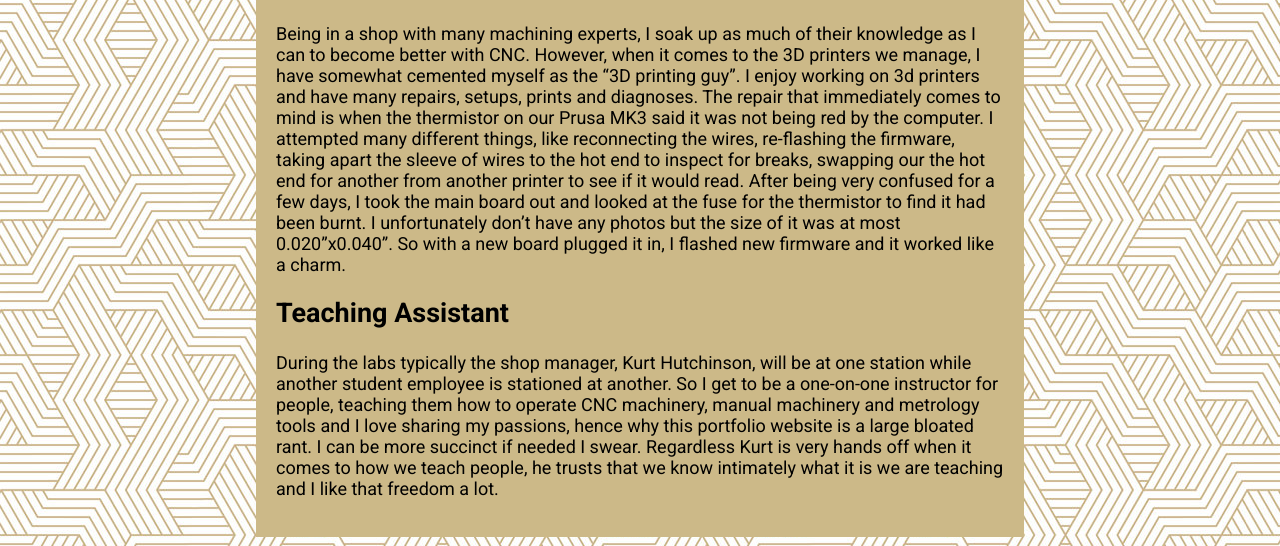
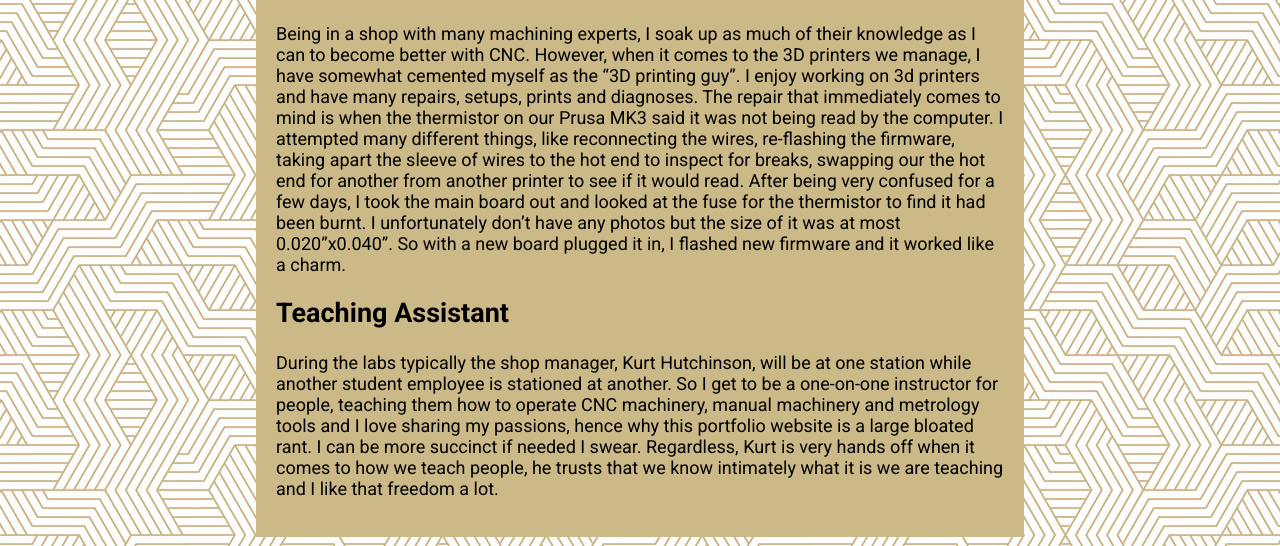
Before and after one commit to Brady-Hogg/Portfolio, a Jekyll site: the page built from cougshop.md, in a window 1280 px wide and 900 px high, scrolled down 2837 px. Shown: the part 273-819 px from the top of the window. Built offline with Jekyll 4.4.1, drawn with Linux system fonts in a browser that asks for light colours; some of the changed text lies outside the part shown.

Commit message:
Update cougshop.md

```diff
--- a/cougshop.md
+++ b/cougshop.md
@@ -28,6 +28,6 @@ The entire reason I made the fixture plate, is I needed to make 5 different, lar
 
 # Lab Work
 ## 3D Printer Doctor
-Being in a shop with many machining experts, I soak up as much of their knowledge as I can to become better with CNC. However, when it comes to the 3D printers we manage, I have somewhat cemented myself as the "3D printing guy". I enjoy working on 3d printers and have many repairs, setups, prints and diagnoses. The repair that immediately comes to mind is when the thermistor on our Prusa MK3 said it was not being red by the computer. I attempted many different things, like reconnecting the wires, re-flashing the firmware, taking apart the sleeve of wires to the hot end to inspect for breaks, swapping our the hot end for another from another printer to see if it would read. After being very confused for a few days, I took the main board out and looked at the fuse for the thermistor to find it had been burnt. I unfortunately don't have any photos but the size of it was at most 0.020"x0.040". So with a new board plugged it in, I flashed new firmware and it worked like a charm.
+Being in a shop with many machining experts, I soak up as much of their knowledge as I can to become better with CNC. However, when it comes to the 3D printers we manage, I have somewhat cemented myself as the "3D printing guy". I enjoy working on 3d printers and have many repairs, setups, prints and diagnoses. The repair that immediately comes to mind is when the thermistor on our Prusa MK3 said it was not being read by the computer. I attempted many different things, like reconnecting the wires, re-flashing the firmware, taking apart the sleeve of wires to the hot end to inspect for breaks, swapping our the hot end for another from another printer to see if it would read. After being very confused for a few days, I took the main board out and looked at the fuse for the thermistor to find it had been burnt. I unfortunately don't have any photos but the size of it was at most 0.020"x0.040". So with a new board plugged it in, I flashed new firmware and it worked like a charm.
 ## Teaching Assistant
-During the labs typically the shop manager, Kurt Hutchinson, will be at one station while another student employee is stationed at another. So I get to be a one-on-one instructor for people, teaching them how to operate CNC machinery, manual machinery and metrology tools and I love sharing my passions, hence why this portfolio website is a large bloated rant. I can be more succinct if needed I swear. Regardless Kurt is very hands off when it comes to how we teach people, he trusts that we know intimately what it is we are teaching and I like that freedom a lot.
+During the labs typically the shop manager, Kurt Hutchinson, will be at one station while another student employee is stationed at another. So I get to be a one-on-one instructor for people, teaching them how to operate CNC machinery, manual machinery and metrology tools and I love sharing my passions, hence why this portfolio website is a large bloated rant. I can be more succinct if needed I swear. Regardless, Kurt is very hands off when it comes to how we teach people, he trusts that we know intimately what it is we are teaching and I like that freedom a lot.
```
Also changed, not shown: other parts of cougshop.md (+2 -2 lines).
